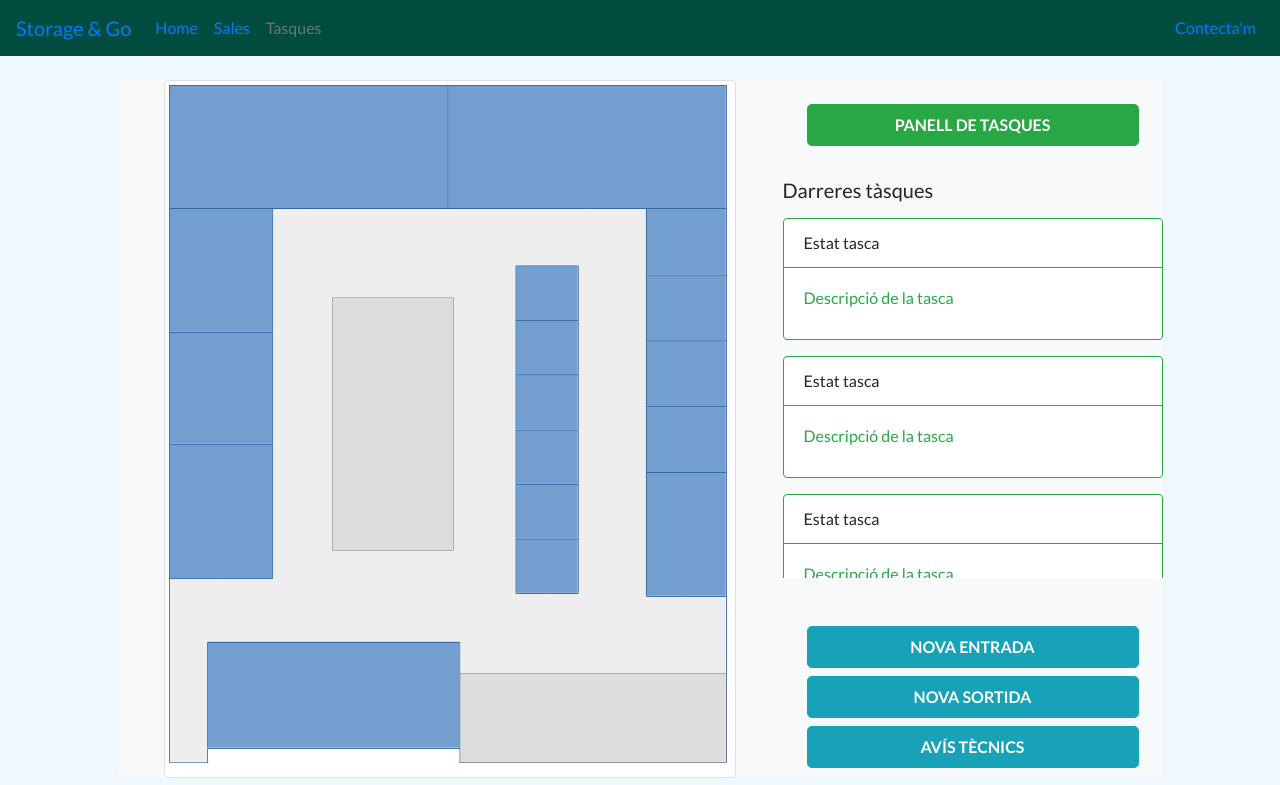
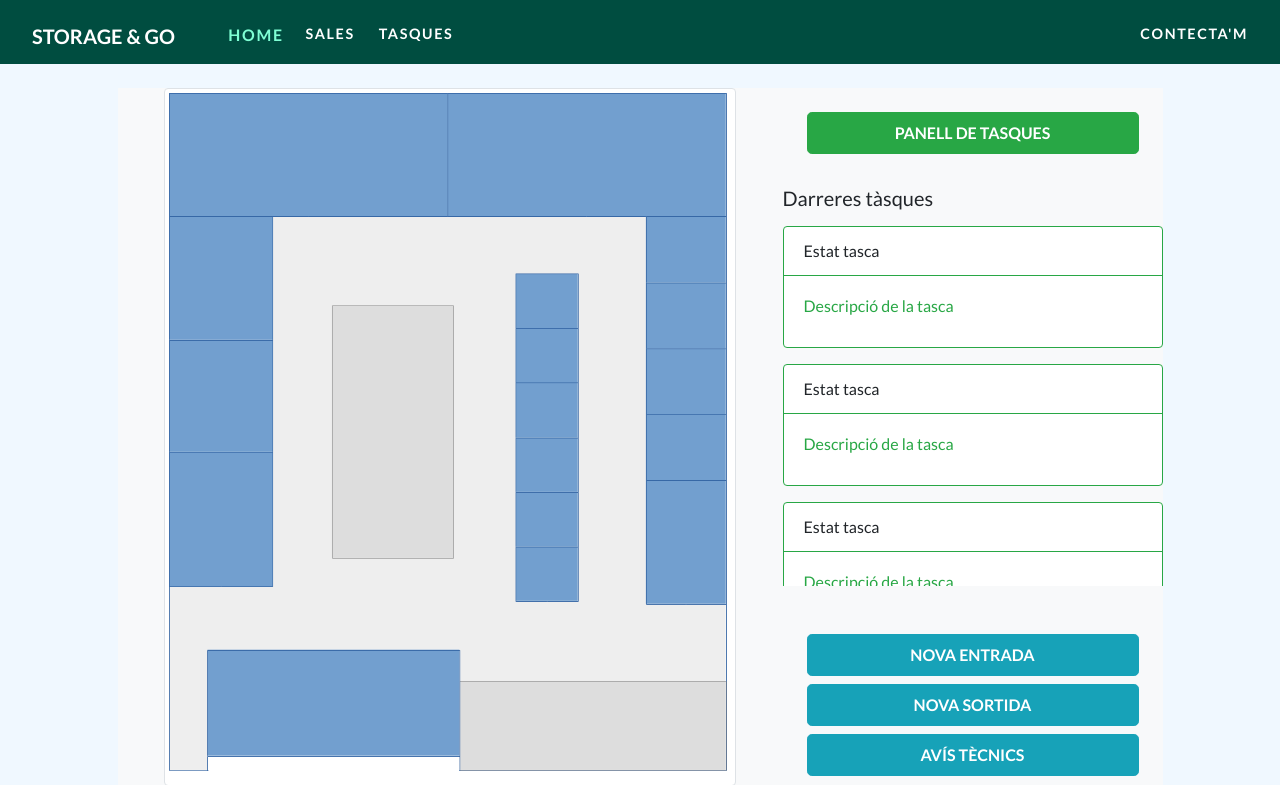
Before and after one commit to teamoutofbounds/joint-project, a Django app: page /magatzem/gestor/ in a window 1280 px wide. Shown: the top 785 px of the page. Run offline with Django 3.2, Linux system fonts and the light colour scheme; some libraries are stand-ins or nearby versions.

Commit message:
Added a css for styling the gestor header.

```diff
--- /dev/null
+++ b/assets/css/header.css
@@ -0,0 +1,25 @@
+.header-navbar {
+    text-transform: uppercase;
+    font-weight: 700;
+    font-size: .9rem;
+    background: #004D40!important;
+}
+
+.navbar-brand {
+    color: white;
+    padding-top: .8rem;
+    padding-right: 2rem;
+    padding-left: 1rem;
+}
+
+.nav-link {
+    color: white;
+    letter-spacing: .1rem;
+    padding-top: .8rem;
+    margin-right: .5rem;
+}
+
+.navbar-brand:hover, .nav-link:hover, .active {
+    color: aquamarine;
+    -webkit-transform: scale(1.05);
+}
--- a/magatzem/templates/magatzem/header-gestor.html
+++ b/magatzem/templates/magatzem/header-gestor.html
@@ -1,20 +1,20 @@
-<nav class="navbar navbar-expand-lg" style="background: #004D40;">
+<nav class="navbar navbar-expand-lg header-navbar">
   <a class="navbar-brand" href="{% url 'gestor-home' %}">Storage & Go</a>
   <button class="navbar-toggler" type="button" data-toggle="collapse" data-target="#navbarTogglerDemo02" aria-controls="navbarTogglerDemo02" aria-expanded="false" aria-label="Toggle navigation">
     <span class="navbar-toggler-icon"></span>
   </button>
 
   <div class="collapse navbar-collapse" id="navbarTogglerDemo02">
-    <ul class="navbar-nav mr-auto mt-2 mt-lg-0">
+    <ul class="navbar-nav">
       <li class="nav-item active">
-        <a class="nav-link" href="{% url 'gestor-home' %}">Home <span class="sr-only">(current)</span></a>
+        <a class="nav-link active" href="{% url 'gestor-home' %}">Home <span class="sr-only">(current)</span></a>
       </li>
       <li class="nav-item">
         <a class="nav-link" href="{% url 'list-room' %}">Sales</a>
       </li>
       <!-- Delete tabindex and aria when implemented-->
       <li class="nav-item">
-        <a class="nav-link disabled" href="#" tabindex="-1" aria-disabled="true">Tasques</a>
+        <a class="nav-link" href="#" tabindex="-1" aria-disabled="true">Tasques</a>
       </li>
     </ul>
     <ul class="navbar-nav ml-auto">
```
